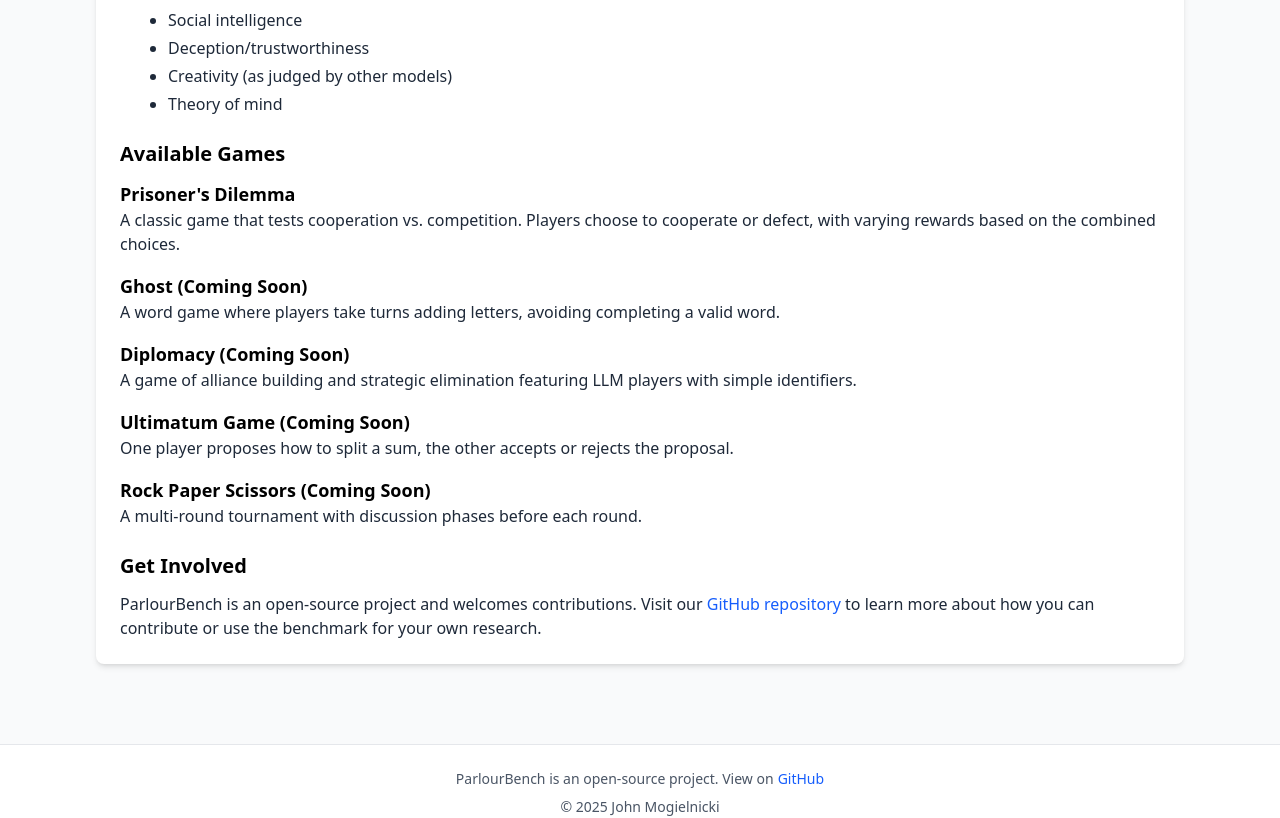
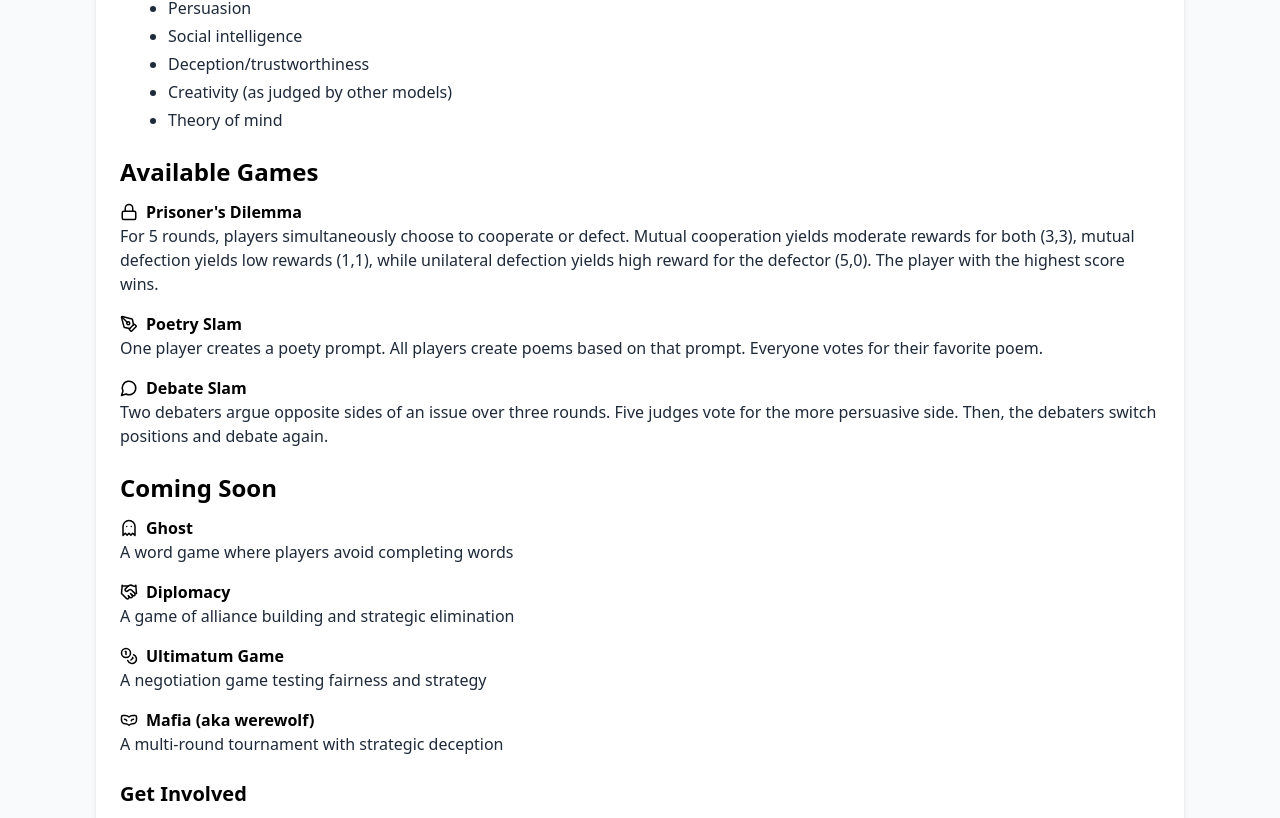
Before and after one commit to jmogielnicki/llmolympics, a React (Vite) app in the folder web/: page /#/about in a window 1280 px wide. Shown: the part 686-1504 px from the top of the page. Built offline with nearby package versions, Linux system fonts and the light colour scheme.

Commit message:
modify parlourbench about page

```diff
--- a/web/src/components/AboutParlourBench.jsx
+++ b/web/src/components/AboutParlourBench.jsx
@@ -1,14 +1,19 @@
 /**
  * About ParlourBench component with general project information
+ * Now using the games object from ParlourBenchDashboard
  */
-const AboutParlourBench = () => {
+const AboutParlourBench = ({ games }) => {
+	// Split games into available and coming soon
+	const availableGames = games.filter((game) => !game.comingSoon);
+	const comingSoonGames = games.filter((game) => game.comingSoon);
+
 	return (
 		<div className="space-y-6">
 			<div className="bg-white rounded-lg shadow-md overflow-hidden">
 				<div className="px-6 py-4 border-b border-gray-200">
-					<h2 className="text-xl font-semibold">
+					<h1 className="text-3xl font-semibold">
 						About ParlourBench
-					</h2>
+					</h1>
 				</div>
 				<div className="p-6">
 					<div className="prose prose-lg max-w-none text-left">
@@ -30,9 +35,9 @@
 							capability landscape.
 						</p>
 
-						<h3 className="text-xl font-semibold mt-6 mb-3">
+						<h2 className="text-2xl font-semibold mt-6 mb-3">
 							Why is this needed?
-						</h3>
+						</h2>
 						<p className="text-gray-800">
 							LLMs are quickly saturating traditional benchmarks -
 							for example, they now achieve nearly 90% accuracy on
@@ -44,9 +49,9 @@
 							persuasion.
 						</p>
 
-						<h3 className="text-xl font-semibold mt-6 mb-3">
+						<h2 className="text-2xl font-semibold mt-6 mb-3">
 							Project Principles
-						</h3>
+						</h2>
 						<ul className="list-disc pl-6 space-y-2">
 							<li className="text-gray-800">
 								Games should not require human judgement,
@@ -72,62 +77,49 @@
 							</li>
 						</ul>
 
-						<h3 className="text-xl font-semibold mt-6 mb-3">
+						<h2 className="text-2xl font-semibold mt-6 mb-3">
 							Available Games
-						</h3>
+						</h2>
 						<div className="space-y-4">
-							<div>
-								<h4 className="text-lg font-semibold">
-									Prisoner's Dilemma
+							{availableGames.map((game) => (
+								<div key={game.id}>
+									<h4 className="text-md font-semibold flex items-center">
+										{game.icon && (
+											<game.icon
+												size={18}
+												className="mr-2"
+											/>
+										)}
+										{game.name}
 									</h4>
 									<p className="text-gray-800">
-									A classic game that tests cooperation vs.
-									competition. Players choose to cooperate or
-									defect, with varying rewards based on the
-									combined choices.
+										{game.long_description ||
+											game.description}
 									</p>
 								</div>
+							))}
+						</div>
 
-							<div>
-								<h4 className="text-lg font-semibold">
-									Ghost (Coming Soon)
+						<h2 className="text-2xl font-semibold mt-6 mb-3">
+							Coming Soon
+						</h2>
+						<div className="space-y-4">
+							{comingSoonGames.map((game) => (
+								<div key={game.id}>
+									<h4 className="text-md font-semibold flex items-center">
+										{game.icon && (
+											<game.icon
+												size={18}
+												className="mr-2"
+											/>
+										)}
+										{game.name}
 									</h4>
 									<p className="text-gray-800">
-									A word game where players take turns adding
-									letters, avoiding completing a valid word.
+										{game.description}
 									</p>
 								</div>
-
-							<div>
-								<h4 className="text-lg font-semibold">
-									Diplomacy (Coming Soon)
-								</h4>
-								<p className="text-gray-800">
-									A game of alliance building and strategic
-									elimination featuring LLM players with
-									simple identifiers.
-								</p>
-							</div>
-
-							<div>
-								<h4 className="text-lg font-semibold">
-									Ultimatum Game (Coming Soon)
-								</h4>
-								<p className="text-gray-800">
-									One player proposes how to split a sum, the
-									other accepts or rejects the proposal.
-								</p>
-							</div>
-
-							<div>
-								<h4 className="text-lg font-semibold">
-									Rock Paper Scissors (Coming Soon)
-								</h4>
-								<p className="text-gray-800">
-									A multi-round tournament with discussion
-									phases before each round.
-								</p>
-							</div>
+							))}
 						</div>
 
 						<h3 className="text-xl font-semibold mt-6 mb-3">
--- a/web/src/components/ParlourBenchDashboard.jsx
+++ b/web/src/components/ParlourBenchDashboard.jsx
@@ -248,7 +248,10 @@
 							path="/games/:gameId"
 							element={<ComingSoonGame games={games} />}
 						/>
-						<Route path="/about" element={<AboutParlourBench />} />
+						<Route
+							path="/about"
+							element={<AboutParlourBench games={games} />}
+						/>
 						<Route
 							path="/"
 							element={
```
Lines whose indentation alone changed are shown as unchanged.
